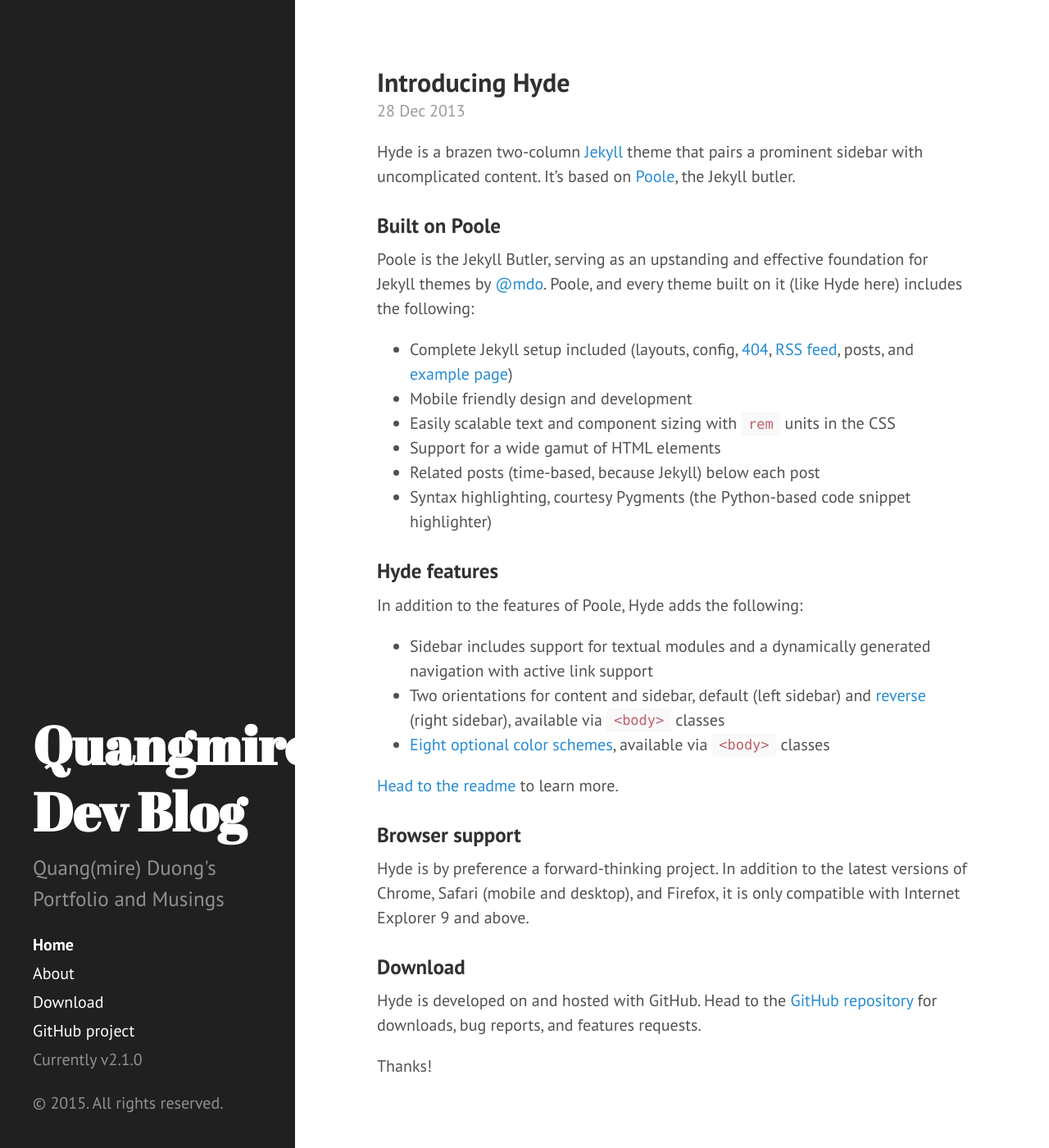
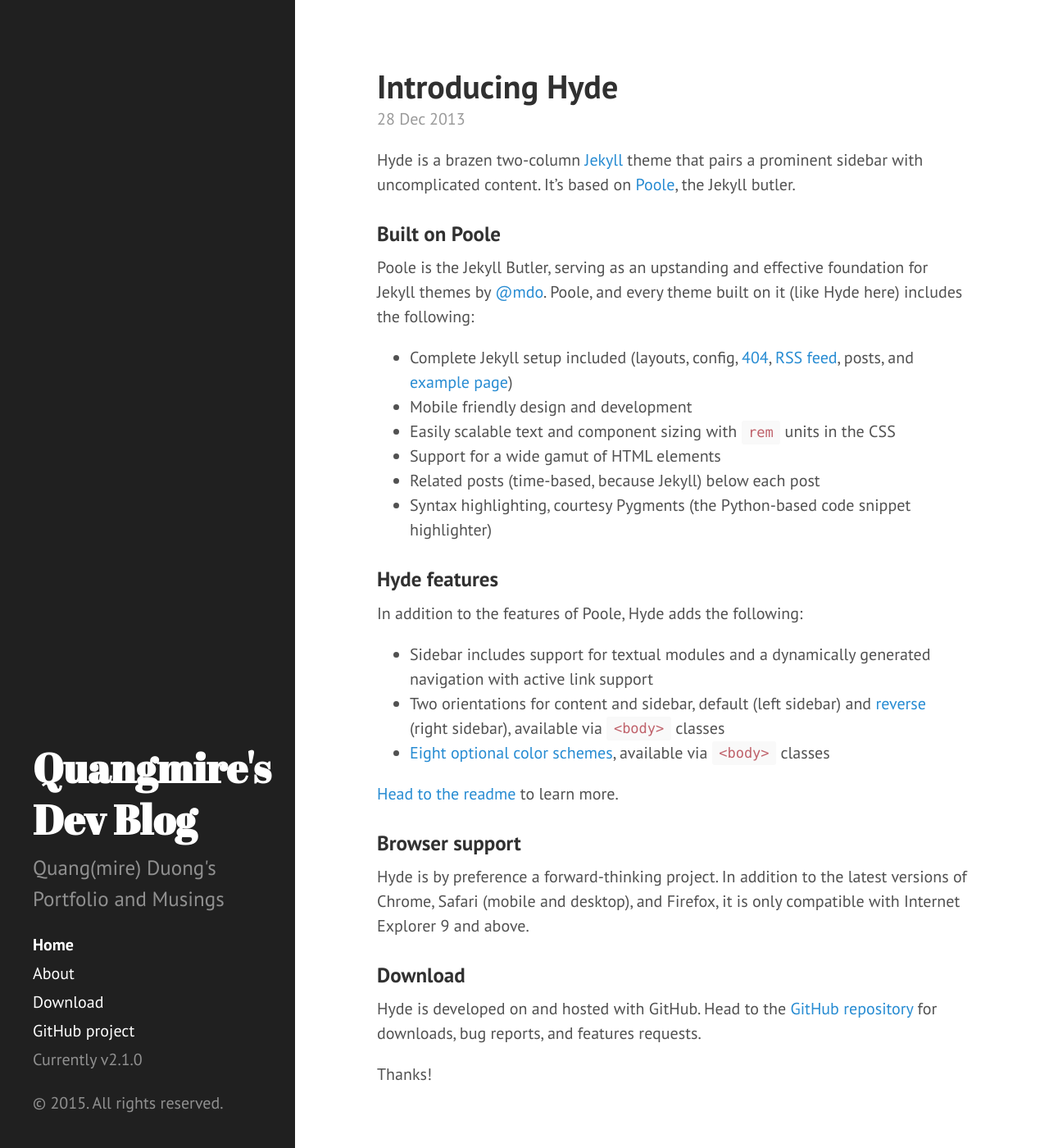
Before and after one commit to Quangmire/quangduong.me, a Jekyll site: the page built from index.html, in a window 1280 px wide and 1400 px high. Shown: the whole window at 82% size. Built offline with Jekyll 4.4.1, drawn with Linux system fonts in a browser that asks for light colours; Markdown is read by kramdown in place of the engine named in the settings; the list of posts is cut into pages by our own code.

Commit message:
Resize title font (h1)

```diff
--- a/public/css/hyde.css
+++ b/public/css/hyde.css
@@ -80,7 +80,7 @@
   color: #fff;
   margin-top: 0;
   font-family: "Abril Fatface", serif;
-  font-size: 3.25rem;
+  font-size: 2.5rem;
 }
 
 /* Sidebar nav */
--- a/public/css/poole.css
+++ b/public/css/poole.css
@@ -88,7 +88,7 @@
   text-rendering: optimizeLegibility;
 }
 h1 {
-  font-size: 1.6rem;
+  font-size: 2rem;
 }
 h2 {
   margin-top: 1rem;
```
